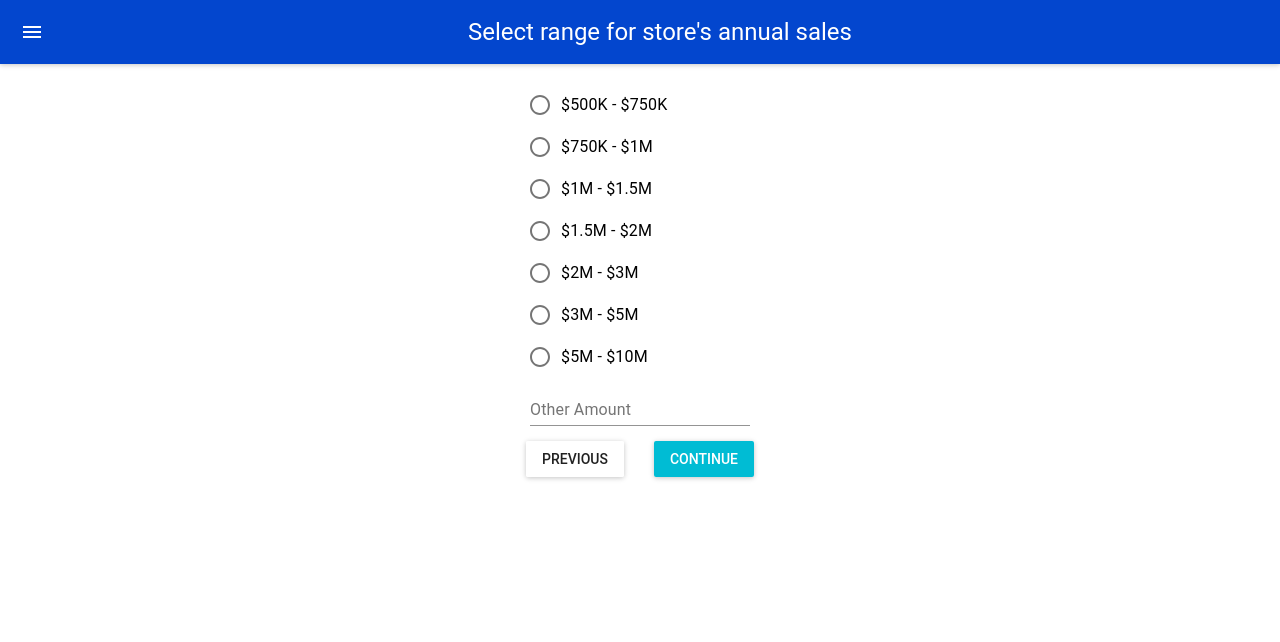
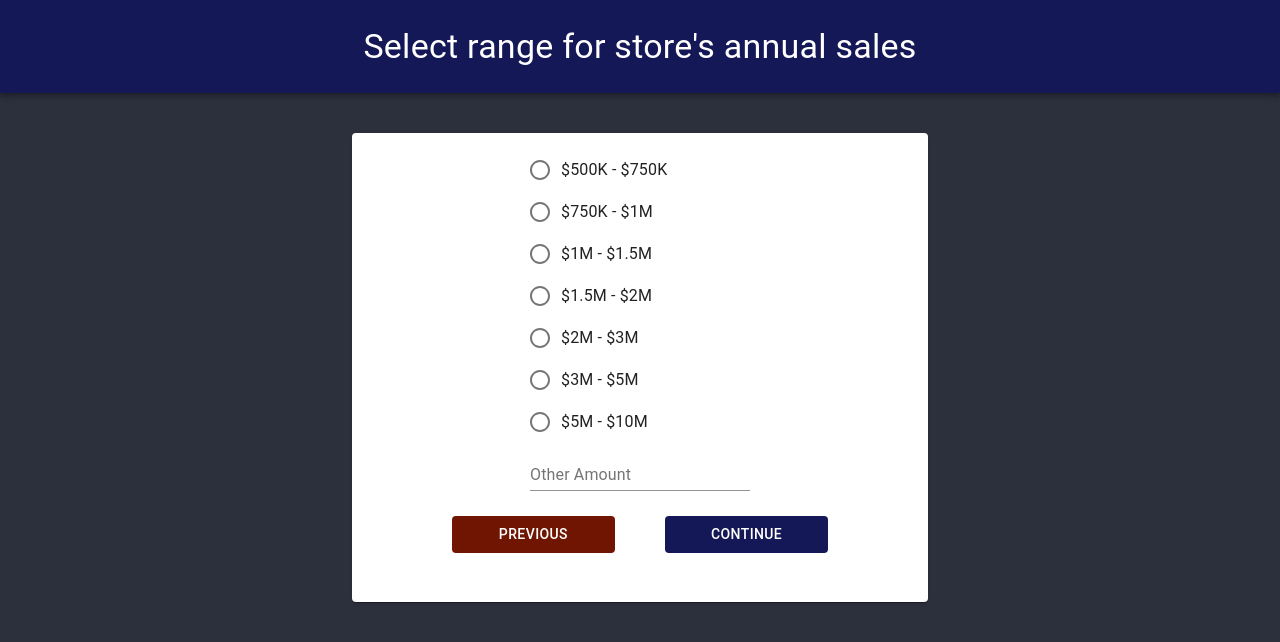
Before and after one commit to davidnielsen215/profit-calculator2, a React (Create React App) app: page / in a window 1280 px wide. Both pictures are taken after a click on the button "CONTINUE". Shown: the top 642 px of the page. Built offline with nearby package versions, Linux system fonts and the light colour scheme.

Commit message:
updated styling

```diff
--- a/src/components/AnnualSales.js
+++ b/src/components/AnnualSales.js
@@ -1,13 +1,8 @@
 import React, { Component } from 'react'
-import MuiThemeProvider from 'material-ui/styles/MuiThemeProvider'
-import AppBar from 'material-ui/AppBar'
-import { RadioGroup } from '@material-ui/core'
-import RaisedButton from 'material-ui/RaisedButton'
-import FormControlLabel from '@material-ui/core/FormControlLabel';
-import Radio from '@material-ui/core/Radio';
-import FormControl from '@material-ui/core/FormControl';
-import TextField from '@material-ui/core/TextField';
+import { MuiThemeProvider, RadioGroup, CardContent, Card, AppBar, Button,
+        FormControlLabel, FormControl, Radio, TextField, Typography } from '@material-ui/core'
 import NumberFormat from 'react-number-format'
+
 
 export class AnnualSales extends Component {
     state = {
@@ -58,10 +53,18 @@ export class AnnualSales extends Component {
         const {isDisabled} = this.state
 
         return (
+            <div style={{backgroundColor: "#2c2f3c", height: '100vh'}}>
             <MuiThemeProvider>
                 <React.Fragment>
-                    <AppBar title= "Select range for store's annual sales" style={{backgroundColor: `${styles.nav.color}`}}/>
+                <AppBar position='static' style={{backgroundColor: '#151856' }}>
+                        <Typography variant="h4" style={{paddingTop: '2%', paddingBottom: '2%', padding: "2%"}}>
+                            Select range for store's annual sales
+                        </Typography>
+                    </AppBar>
                     <br></br>
+                    <br></br>
+                    <Card style={{minWidth: '45%', display: 'inline-block'}}>
+                    <CardContent>
                     <FormControl >
                     <RadioGroup onChange={handleChange('annualSales')} defaultValue={values.annualSales}>
                         <FormControlLabel value="625000" disabled={isDisabled} control={<Radio color="primary"/>} label="$500K - $750K" />
@@ -82,32 +85,43 @@ export class AnnualSales extends Component {
                     </RadioGroup>
                     </FormControl>
                     <br/>
-                    <RaisedButton
-                    label='previous'
-                    // primary='true'
-                    style={styles.button}
-                    onClick={this.back}
-                    />
-                    <RaisedButton
-                    label='continue'
-                    primary='true'
-                    style={styles.button}
-                    onClick={this.continue}
-                    />
+                    <Button
+                        style={styles.button2}
+                        onClick={this.back}
+                    >
+                        previous
+                    </Button>
 
+                    <Button
+                        style={styles.button}
+                        onClick={this.continue}
+                    >
+                        continue
+                    </Button>
+
+                    </CardContent>
+                    </Card>
                 </React.Fragment>
             </MuiThemeProvider>
+            </div>
         )
     }
 }
 
 const styles = {
     button: {
-        margin: 15,
+        color: 'white',
+        minWidth: '30%',
+        margin: 25,
+        backgroundColor: '#151856'
     },
-    nav: {
-        color: '#0346ce'
+    button2: {
+        color: 'white',
+        minWidth: '30%',
+        margin: 25,
+        backgroundColor: '#6f1502'
     }
+
 }
 
 export default AnnualSales
--- a/src/components/LastYear.js
+++ b/src/components/LastYear.js
@@ -1,13 +1,7 @@
 import React, { Component } from 'react'
-import MuiThemeProvider from 'material-ui/styles/MuiThemeProvider'
-import AppBar from 'material-ui/AppBar'
-import { RadioGroup } from '@material-ui/core'
-import RaisedButton from 'material-ui/RaisedButton'
-import FormControlLabel from '@material-ui/core/FormControlLabel';
-import Radio from '@material-ui/core/Radio';
-import FormControl from '@material-ui/core/FormControl';
+import { MuiThemeProvider, RadioGroup, AppBar, Button,
+        FormControlLabel, Radio, FormControl, TextField, Typography, Card, CardContent } from '@material-ui/core'
 import NumberFormat from 'react-number-format'
-import TextField from '@material-ui/core/TextField'
 
 export class LastYear extends Component {
     continue = e => {
@@ -43,9 +37,18 @@ export class LastYear extends Component {
     render() {
         const { values, handleChange } = this.props
         return (
+            <div style={{backgroundColor: "#2c2f3c", height: '100vh'}}>
             <MuiThemeProvider>
                 <React.Fragment>
-                    <AppBar title= "What percent of your sales was last year's product?" style={{backgroundColor: `${styles.nav.color}`}}/>
+                <AppBar position='static' style={{backgroundColor: '#151856' }}>
+                        <Typography variant="h4" style={{paddingTop: '2%', paddingBottom: '2%', padding: "2%"}}>
+                            What was your net profit (%) from previous year
+                        </Typography>
+                    </AppBar>
+                    <br></br>
+                    <br></br>
+                    <Card style={{minWidth: '45%', display: 'inline-block'}}>
+                    <CardContent>
 
                     <FormControl component="fieldset" >
                     <RadioGroup onChange={handleChange('lastYear')} defaultValue={values.lastYear}>
@@ -64,32 +67,42 @@ export class LastYear extends Component {
                     </RadioGroup>
                     </FormControl>
                     <br/>
-                    <RaisedButton
-                    label='previous'
-                    // primary='true'
-                    style={styles.button}
-                    onClick={this.back}
-                    />
-                    <RaisedButton
-                    label='continue'
-                    primary='true'
-                    style={styles.button}
-                    onClick={this.continue}
-                    />
+                    <Button
+                        style={styles.button2}
+                        onClick={this.back}
+                    >
+                        previous
+                    </Button>
 
+                    <Button
+                        style={styles.button}
+                        onClick={this.continue}
+                    >
+                        continue
+                    </Button>
+                    </CardContent>
+                    </Card>
                 </React.Fragment>
             </MuiThemeProvider>
+            </div>
         )
     }
 }
 
 const styles = {
     button: {
-        margin: 15,
+        color: 'white',
+        minWidth: '30%',
+        margin: 25,
+        backgroundColor: '#151856'
     },
-    nav: {
-        color: '#0346ce'
+    button2: {
+        color: 'white',
+        minWidth: '30%',
+        margin: 25,
+        backgroundColor: '#6f1502'
     }
+
 }
 
 export default LastYear
--- a/src/components/LoseInternet.js
+++ b/src/components/LoseInternet.js
@@ -1,13 +1,8 @@
 import React, { Component } from 'react'
-import MuiThemeProvider from 'material-ui/styles/MuiThemeProvider'
-import AppBar from 'material-ui/AppBar'
-import { RadioGroup } from '@material-ui/core'
-import RaisedButton from 'material-ui/RaisedButton'
-import FormControlLabel from '@material-ui/core/FormControlLabel';
-import Radio from '@material-ui/core/Radio';
-import FormControl from '@material-ui/core/FormControl';
+import { MuiThemeProvider, RadioGroup, AppBar, Button, FormControlLabel, Radio,
+        FormControl, TextField, Typography, Card, CardContent } from '@material-ui/core'
 import NumberFormat from 'react-number-format'
-import TextField from '@material-ui/core/TextField'
+
 
 export class LoseInternet extends Component {
     continue = e => {
@@ -49,10 +44,19 @@ export class LoseInternet extends Component {
     render() {
         const { values, handleChange } = this.props
         return (
+            <div style={{backgroundColor: "#2c2f3c", height: '100vh'}}>
+
             <MuiThemeProvider>
                 <React.Fragment>
-                    <AppBar title= "What percent of your sales are lost to the internet?" style={{backgroundColor: `${styles.nav.color}`}}/>
-
+                <AppBar position='static' style={{backgroundColor: '#151856' }}>
+                        <Typography variant="h4" style={{paddingTop: '2%', paddingBottom: '2%', padding: "2%"}}>
+                            What was your net profit (%) from previous year
+                        </Typography>
+                    </AppBar>
+                    <br></br>
+                    <br></br>
+                    <Card style={{minWidth: '45%', display: 'inline-block'}}>
+                    <CardContent>
                     <FormControl component="fieldset" >
                     <RadioGroup onChange={handleChange('loseInternet')} defaultValue={values.loseInternet}>
                         <FormControlLabel value="5%" control={<Radio color="primary"/>} label="0% - 10%" />
@@ -71,33 +75,42 @@ export class LoseInternet extends Component {
                     </RadioGroup>
                     </FormControl>
                     <br/>
-                    <RaisedButton
-                    label='previous'
-                    // primary='true'
-                    style={styles.button}
-                    onClick={this.back}
-                    />
-                    <RaisedButton
-                    label='profit estimate'
-                    primary='true'
-                    style={styles.button}
-                    onClick={this.continue}
-                    // onSubmit={this.setResult}
-                    />
+                    <Button
+                        style={styles.button2}
+                        onClick={this.back}
+                    >
+                        previous
+                    </Button>
 
+                    <Button
+                        style={styles.button}
+                        onClick={this.continue}
+                    >
+                        continue
+                    </Button>
+                    </CardContent>
+                    </Card>
                 </React.Fragment>
             </MuiThemeProvider>
+            </div>
         )
     }
 }
 
 const styles = {
     button: {
-        margin: 15,
+        color: 'white',
+        minWidth: '30%',
+        margin: 25,
+        backgroundColor: '#151856'
     },
-    nav: {
-        color: '#0346ce'
+    button2: {
+        color: 'white',
+        minWidth: '30%',
+        margin: 25,
+        backgroundColor: '#6f1502'
     }
+
 }
 
 export default LoseInternet
--- a/src/components/NetProfit.js
+++ b/src/components/NetProfit.js
@@ -1,13 +1,7 @@
 import React, { Component } from 'react'
-import MuiThemeProvider from 'material-ui/styles/MuiThemeProvider'
-import AppBar from 'material-ui/AppBar'
-import { RadioGroup } from '@material-ui/core'
-import RaisedButton from 'material-ui/RaisedButton'
-import FormControlLabel from '@material-ui/core/FormControlLabel';
-import Radio from '@material-ui/core/Radio';
-import FormControl from '@material-ui/core/FormControl';
+import { MuiThemeProvider, RadioGroup, AppBar, Button, FormControlLabel,
+    Radio, FormControl, TextField, Typography, Card, CardContent } from '@material-ui/core'
 import NumberFormat from 'react-number-format'
-import TextField from '@material-ui/core/TextField'
 
 
 export class NetProfit extends Component {
@@ -46,10 +40,18 @@ export class NetProfit extends Component {
         const { values, handleChange } = this.props
 
         return (
+            <div style={{backgroundColor: "#2c2f3c", height: '100vh'}}>
             <MuiThemeProvider>
                 <React.Fragment>
-                    <AppBar title= "What was your net profit (%) from the previous year?" style={{backgroundColor: `${styles.nav.color}`}}/>
-
+                <AppBar position='static' style={{backgroundColor: '#151856' }}>
+                        <Typography variant="h4" style={{paddingTop: '2%', paddingBottom: '2%', padding: "2%"}}>
+                            What was your net profit (%) from previous year
+                        </Typography>
+                    </AppBar>
+                    <br></br>
+                    <br></br>
+                    <Card style={{minWidth: '45%', display: 'inline-block'}}>
+                    <CardContent>
                     <FormControl component="fieldset" >
                     <RadioGroup onChange={handleChange('netProfit')} defaultValue={values.netProfit}>
                         <FormControlLabel value="1.95%" control={<Radio color="primary"/>} label="0.0% - 3.9%" />
@@ -68,32 +70,42 @@ export class NetProfit extends Component {
                     </RadioGroup>
                     </FormControl>
                     <br/>
-                    <RaisedButton
-                    label='previous'
-                    // primary='true'
-                    style={styles.button}
-                    onClick={this.back}
-                    />
-                    <RaisedButton
-                    label='continue'
-                    primary='true'
-                    style={styles.button}
-                    onClick={this.continue}
-                    />
+                    <Button
+                        style={styles.button2}
+                        onClick={this.back}
+                    >
+                        previous
+                    </Button>
 
+                    <Button
+                        style={styles.button}
+                        onClick={this.continue}
+                    >
+                        continue
+                    </Button>
+                    </CardContent>
+                    </Card>
                 </React.Fragment>
             </MuiThemeProvider>
+            </div>
         )
     }
 }
 
 const styles = {
     button: {
-        margin: 15,
+        color: 'white',
+        minWidth: '30%',
+        margin: 25,
+        backgroundColor: '#151856'
     },
-    nav: {
-        color: '#0346ce'
+    button2: {
+        color: 'white',
+        minWidth: '30%',
+        margin: 25,
+        backgroundColor: '#6f1502'
     }
+
 }
 
 export default NetProfit
--- a/src/components/StoreType.js
+++ b/src/components/StoreType.js
@@ -1,12 +1,16 @@
 import React, { Component } from 'react'
-import MuiThemeProvider from 'material-ui/styles/MuiThemeProvider'
-import AppBar from 'material-ui/AppBar'
-import { RadioGroup } from '@material-ui/core'
-import RaisedButton from 'material-ui/RaisedButton'
-// import FormLabel from '@material-ui/core/FormLabel';
-import FormControlLabel from '@material-ui/core/FormControlLabel';
-import Radio from '@material-ui/core/Radio';
-import FormControl from '@material-ui/core/FormControl';
+import {    MuiThemeProvider,
+            RadioGroup,
+            CardContent,
+            AppBar,
+            Button,
+            Radio,
+            FormControlLabel,
+            FormControl,
+            Typography,
+            Card
+        } from '@material-ui/core'
+
 
 
 export class StoreType extends Component {
@@ -17,12 +21,19 @@ export class StoreType extends Component {
     render() {
         const { values, handleChange } = this.props
         return (
+            <div style={{backgroundColor: "#2c2f3c", height: '100vh'}}>
             <MuiThemeProvider>
                 <React.Fragment>
-                    <AppBar title='What type of retail store do you have?' style={{backgroundColor: `${styles.nav.color}`}}/>
+                    <AppBar position='static' style={{backgroundColor: '#151856' }}>
+                        <Typography variant="h4" style={{paddingTop: '2%', paddingBottom: '2%', padding: "2%"}}>
+                            What type of retail store do you have?
+                        </Typography>
+                    </AppBar>
 
                     <br></br>
                     <br></br>
+                <Card style={{minWidth: '45%', display: 'inline-block'}}>
+                    <CardContent>
                     <FormControl component="fieldset" >
                     <RadioGroup onChange={handleChange('storeType')} defaultValue={values.storeType}>
                         <FormControlLabel value="Ski Shop" control={<Radio color="primary"/>} label="Ski Shop" />
@@ -32,26 +43,31 @@ export class StoreType extends Component {
                     </RadioGroup>
                     </FormControl>
                     <br/>
-                    <RaisedButton
-                    label='continue'
-                    primary="true"
-                    style={styles.button}
-                    onClick={this.continue}
-                    />
+                    <br/>
+                    <Button
+                        label='continue'
+                        // primary="true"
+                        style={styles.button}
+                        onClick={this.continue}
+                        >continue</Button>
+                    </CardContent>
+                </Card>
+
                 </React.Fragment>
             </MuiThemeProvider>
+            </div>
         )
     }
 }
 
 const styles = {
     button: {
-        margin: 15,
-        color: 'blue'
+        color: 'white',
+        minWidth: '30%',
+        margin: 25,
+        backgroundColor: '#151856'
     },
-    nav: {
-        color: '#0346ce'
-    }
+
 }
 
 export default StoreType
```
